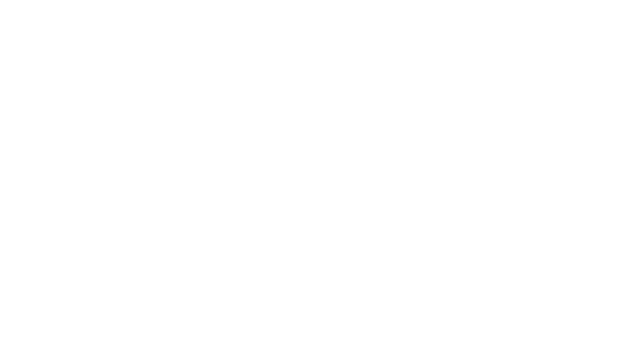
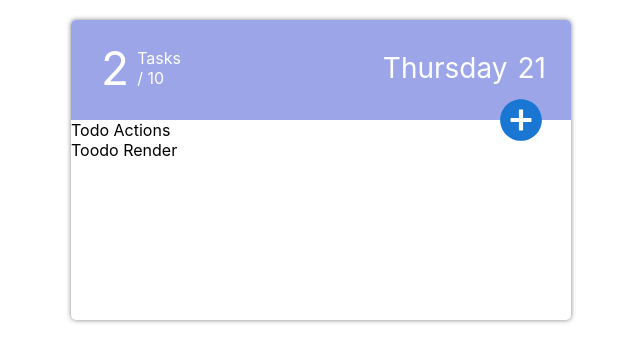
Before and after one commit to kashtan1100/todoReact, a React (Create React App) app in the folder todo-app/: page / in a window 1280 px wide. Shown: the top 362 px of the page, without its empty margins (319-959 px from the left). Built offline with nearby package versions, Linux system fonts and the light colour scheme.

Commit message:
designations header

```diff
--- a/todo-app/src/App.js
+++ b/todo-app/src/App.js
@@ -1,9 +1,10 @@
 import './App.css';
+import Todo from "./component/Todo/Todo";
 
 function App() {
   return (
     <div className="App">
-
+      <Todo />
     </div>
   );
 }
--- a/todo-app/src/component/DisplayTodo/DisplayTodo.js
+++ b/todo-app/src/component/DisplayTodo/DisplayTodo.js
@@ -4,7 +4,7 @@
 
 const DisplayTodo = () => {
     return(
-        <div>Dialog Modal</div>
+        <div>Display Todo</div>
     )
 }
 
--- a/todo-app/src/component/Todo/Todo.css
+++ b/todo-app/src/component/Todo/Todo.css
@@ -0,0 +1,8 @@
+.todo-wrapper {
+    width: 500px;
+    background-color: #fff;
+    min-height: 300px;
+    box-shadow: 0 0 5px rgb(0 0 0 / 50%);
+    border-radius: 5px;
+    margin: 20px auto;
+}
--- a/todo-app/src/component/Todo/Todo.js
+++ b/todo-app/src/component/Todo/Todo.js
@@ -1,9 +1,36 @@
-import React from "react";
+import React, {useState} from "react";
 import './Todo.css'
+import TodoHeader from "../TodoHeader/TodoHeader";
+import TodoActions from "../TodoActions/TodoActions";
+import TodoRender from "../TodoRender/TodoRender";
+
+
+const initialFormData = {
+    isEdit: false,
+    todoName: '',
+    todoNote: '',
+    isFinished: false,
+    id: '',
+    index: null
+}
 
 const Todo = () => {
+    const [tab, setTab] = useState(0);
+    const [isOpen, setIsOpen] = useState(false);
+    const [isOpenDisplayTodo, setIsOpenDisplayTodo] = useState(false);
+    const [todo, setTodos] = useState([]);
+    const [formData, setFormData] = useState(initialFormData);
+
+    const handleOpenDialog = () => setIsOpen((prevState) => !prevState);
+
     return(
-        <div className={'todo-wrapper'}></div>
+        <div className={'todo-wrapper'}>
+            <TodoHeader />
+
+            <TodoActions />
+
+            <TodoRender />
+        </div>
     )
 }
 
--- a/todo-app/src/component/TodoActions/TodoActions.js
+++ b/todo-app/src/component/TodoActions/TodoActions.js
@@ -3,7 +3,7 @@
 
 const TodoActions = () => {
     return(
-        <div>Dialog Modal</div>
+        <div>Todo Actions</div>
     )
 }
 
--- a/todo-app/src/component/TodoHeader/TodoHeader.css
+++ b/todo-app/src/component/TodoHeader/TodoHeader.css
@@ -0,0 +1,33 @@
+.todo-header {
+    height: 100px;
+    background-color: #9ba5e8;
+    position: relative;
+    border-radius: 5px 5px 0 0;
+}
+
+.add-todo svg {
+    position: absolute;
+    width: 50px;
+    height: 50px;
+    z-index: 999;
+    right: 25px;
+    bottom: -25px;
+}
+
+.icon-background {
+    background-color: #fff;
+    position: absolute;
+    width: 40px;
+    height: 40px;
+    right: 30px;
+    bottom: -20px;
+    border-radius: 50%;
+}
+
+.todos-count {
+    display: flex;
+    align-items: center;
+    justify-content: space-between;
+    width: 80px;
+    padding: 20px 30px;
+}
--- a/todo-app/src/component/TodoHeader/TodoHeader.js
+++ b/todo-app/src/component/TodoHeader/TodoHeader.js
@@ -1,9 +1,65 @@
 import React from "react";
 import './TodoHeader.css'
+import moment from "moment";
+import AddCircleIcon from '@mui/icons-material/AddCircle';
+
+const whiteColor = '#fff';
+
+const style = {
+    wrapper: {
+        display: 'flex',
+        alignItems: 'center',
+        justifyContent: 'space-between',
+        width: '95%'
+    },
+    finished: {
+        fontSize: '46px',
+        color: whiteColor,
+    },
+    total: {
+        display: 'flex',
+        flexDirection: 'column',
+        color: whiteColor
+    },
+    weekDay: {
+        color: whiteColor,
+        fontSize: '28px',
+    },
+    date: {
+        color: whiteColor,
+        fontSize: '28px',
+        marginLeft: 10
+    }
+}
+
 
 const TodoHeader = () => {
+    const weekDay = moment().format('dddd');
+    const date = moment().date();
+
     return(
-        <div>Dialog Modal</div>
+        <div className={'todo-header'}>
+            <div style={style.wrapper}>
+                <div className={'todos-count'}>
+                    <span style={style.finished}>2</span>
+
+                    <div style={style.total}>
+                        <span>Tasks</span>
+                        <span>/ 10</span>
+                    </div>
+                </div>
+
+                <div>
+                    <span style={style.weekDay}>{weekDay}</span>
+                    <span style={style.date}>{date}</span>
+                </div>
+            </div>
+
+            <div className={'add-todo'}>
+                <AddCircleIcon color={'primary'}/>
+                <span className={'icon-background'}/>
+            </div>
+        </div>
     )
 }
 
--- /dev/null
+++ b/todo-app/src/component/TodoRender/TodoRender.js
@@ -0,0 +1,12 @@
+import React from "react";
+import './TodoRender.css'
+
+const TodoRender = () => {
+    return(
+        <div>
+            Toodo Render
+        </div>
+    )
+}
+
+export default TodoRender;
--- a/todo-app/src/index.js
+++ b/todo-app/src/index.js
@@ -1,12 +1,12 @@
 import React from 'react';
 import ReactDOM from 'react-dom';
 import './index.css';
-import App from './App';
 import reportWebVitals from './reportWebVitals';
+import Todo from "./component/Todo/Todo";
 
 ReactDOM.render(
   <React.StrictMode>
-    <App />
+    <Todo />
   </React.StrictMode>,
   document.getElementById('root')
 );
```
Also changed, not shown: todo-app/package.json (+7 -0 lines), todo-app/src/component/TodoRender/TodoRender.css (added), 1 other file (tests, documents, lock files or other folders).
